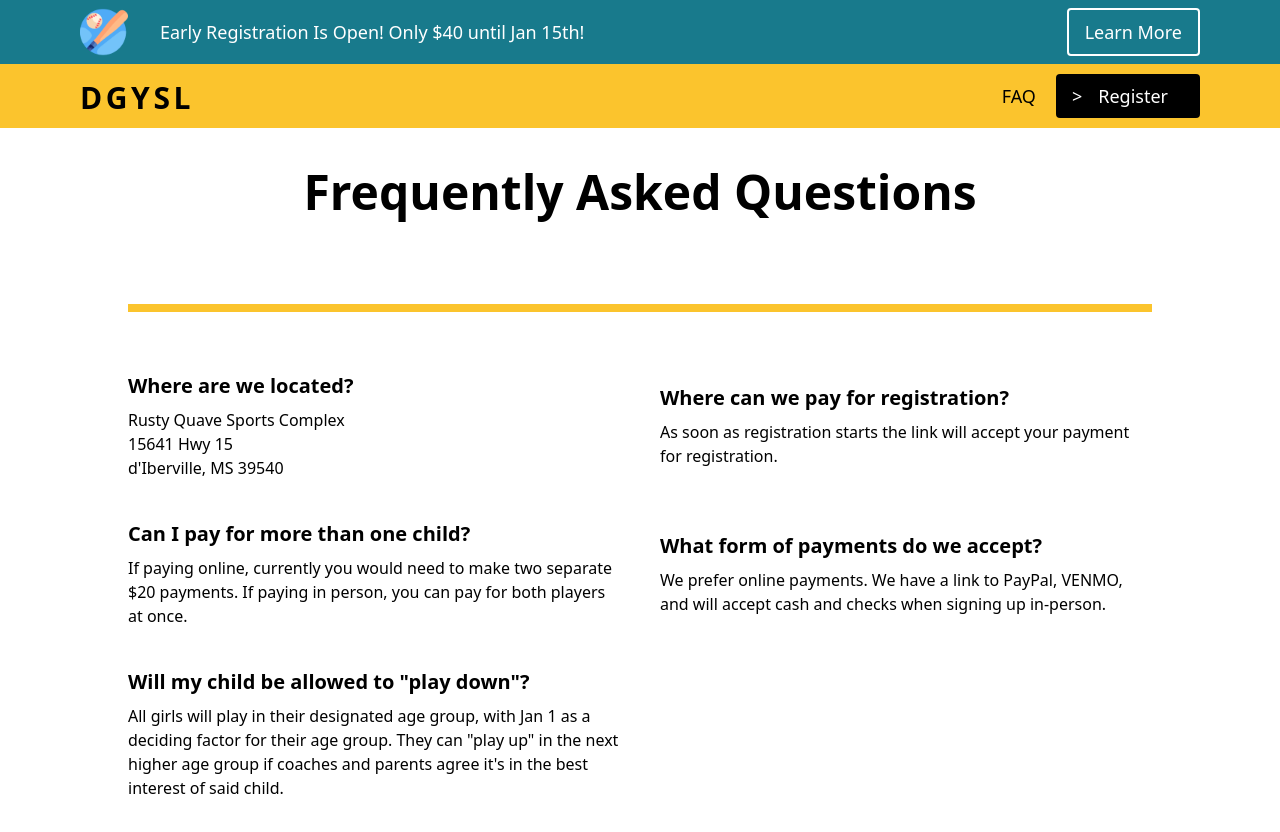
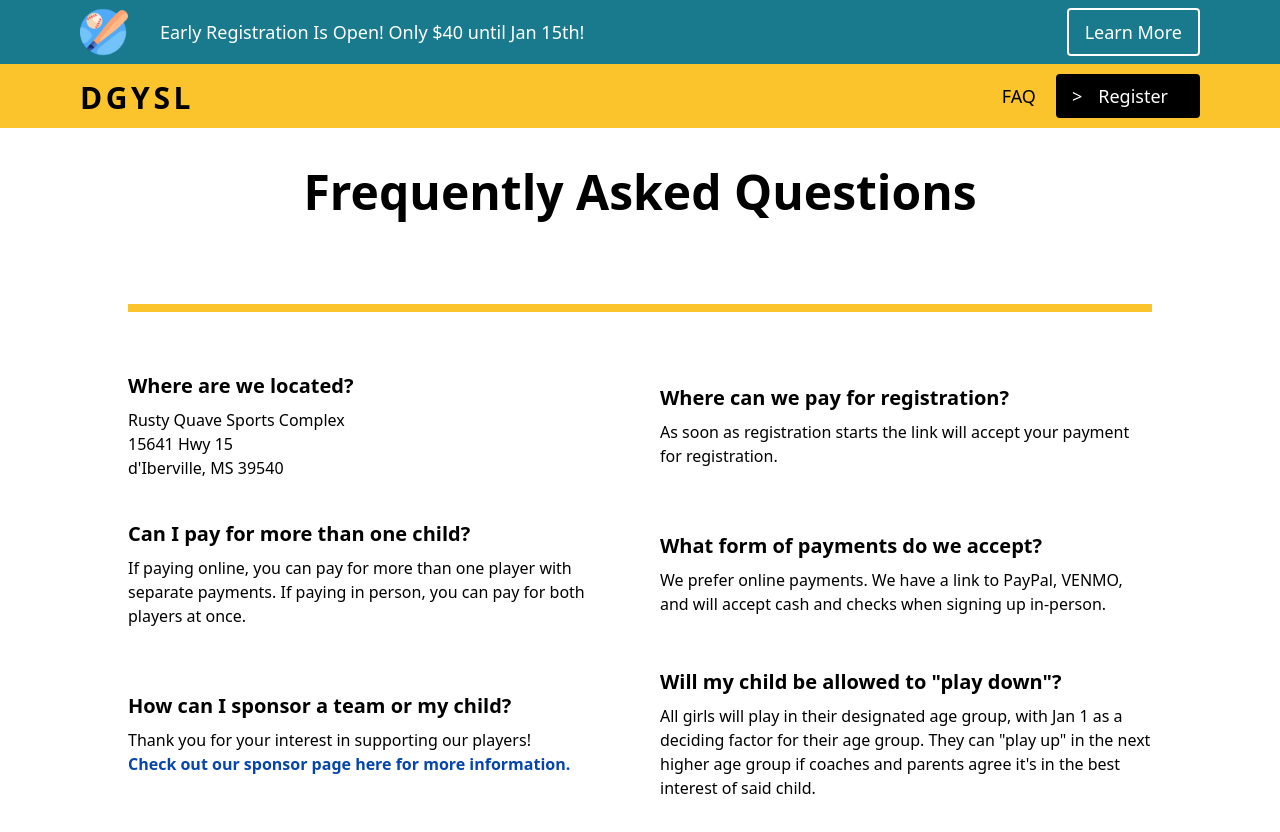
Before and after one commit to DKBoston15/softball, a React (Create React App) app: page /faq in a window 1280 px wide. Shown: the top 832 px of the page. Built offline with nearby package versions, Linux system fonts and the light colour scheme.

Commit message:
font change and sponsor page add through FAQ

```diff
--- a/src/App.js
+++ b/src/App.js
@@ -5,6 +5,7 @@ import FAQ from "./pages/FAQ";
 // import Contact_us from "./pages/Contact_us";
 import Register from "./pages/Register";
 import NotFound from "./pages/NotFound";
+import Sponsors from "./pages/Sponsors";
 import Navbar from "./components/Navbar";
 
 export default function App() {
@@ -18,6 +19,7 @@ export default function App() {
           <Route path="/faq" component={FAQ} />
           {/* <Route path="/contact-us" component={Contact_us} /> */}
           <Route path="/register" component={Register} />
+          <Route path="/sponsors" component={Sponsors} />
           <Route path="*" component={NotFound} />
         </Switch>
       </Router>
--- a/src/pages/FAQ.js
+++ b/src/pages/FAQ.js
@@ -1,5 +1,6 @@
 import React from "react";
 import Footer from "../components/Footer";
+import { NavLink } from "react-router-dom";
 
 export default function FAQ() {
   return (
@@ -34,9 +35,9 @@ export default function FAQ() {
               Can I pay for more than one child?
             </div>
             <div>
-              If paying online, currently you would need to make two separate
-              $20 payments. If paying in person, you can pay for both players at
-              once.
+              If paying online, you can pay for more than one player with
+              separate payments. If paying in person, you can pay for both
+              players at once.
             </div>
           </div>
 
@@ -47,6 +48,19 @@ export default function FAQ() {
             <div>
               We prefer online payments. We have a link to PayPal, VENMO, and
               will accept cash and checks when signing up in-person.
+            </div>
+          </div>
+
+          <div class="my-5 px-5 lg:w-1/2 overflow-hidden">
+            <div className="font-bold text-xl mb-2">
+              How can I sponsor a team or my child?
+            </div>
+            <div>
+              Thank you for your interest in supporting our players!
+              <NavLink className="text-linkBlue font-semibold" to="/sponsors">
+                <br />
+                Check out our sponsor page here for more information.
+              </NavLink>
             </div>
           </div>
 
--- /dev/null
+++ b/src/pages/Sponsors.js
@@ -0,0 +1,17 @@
+import React from "react";
+import Footer from "../components/Footer";
+
+export default function Sponsors() {
+  return (
+    <div className="min-w-full min-h-[90vh] h-90vh">
+      <div className="p-32 flex justify-center min-w-full flex-col items-center">
+        <h1 className="font-bold text-5xl mb-12 mt-10 text-center">Sponsors</h1>
+        <hr className="border-4 border-yellow my-10 w-full  max-w-6xl" />
+        <div class="flex flex-col lg:flex-row lg:flex-wrap -mx-5 overflow-hidden max-w-6xl lg:items-center"></div>
+      </div>
+      <div className="lg:mt-96 mt-8">
+        <Footer />
+      </div>
+    </div>
+  );
+}
--- a/tailwind.config.js
+++ b/tailwind.config.js
@@ -18,6 +18,7 @@ module.exports = {
         custom: "#000",
         tomato: "#fc5548",
         cadetblue: "#187A8C",
+        linkBlue: "#0645AD",
       },
     },
   },
```
